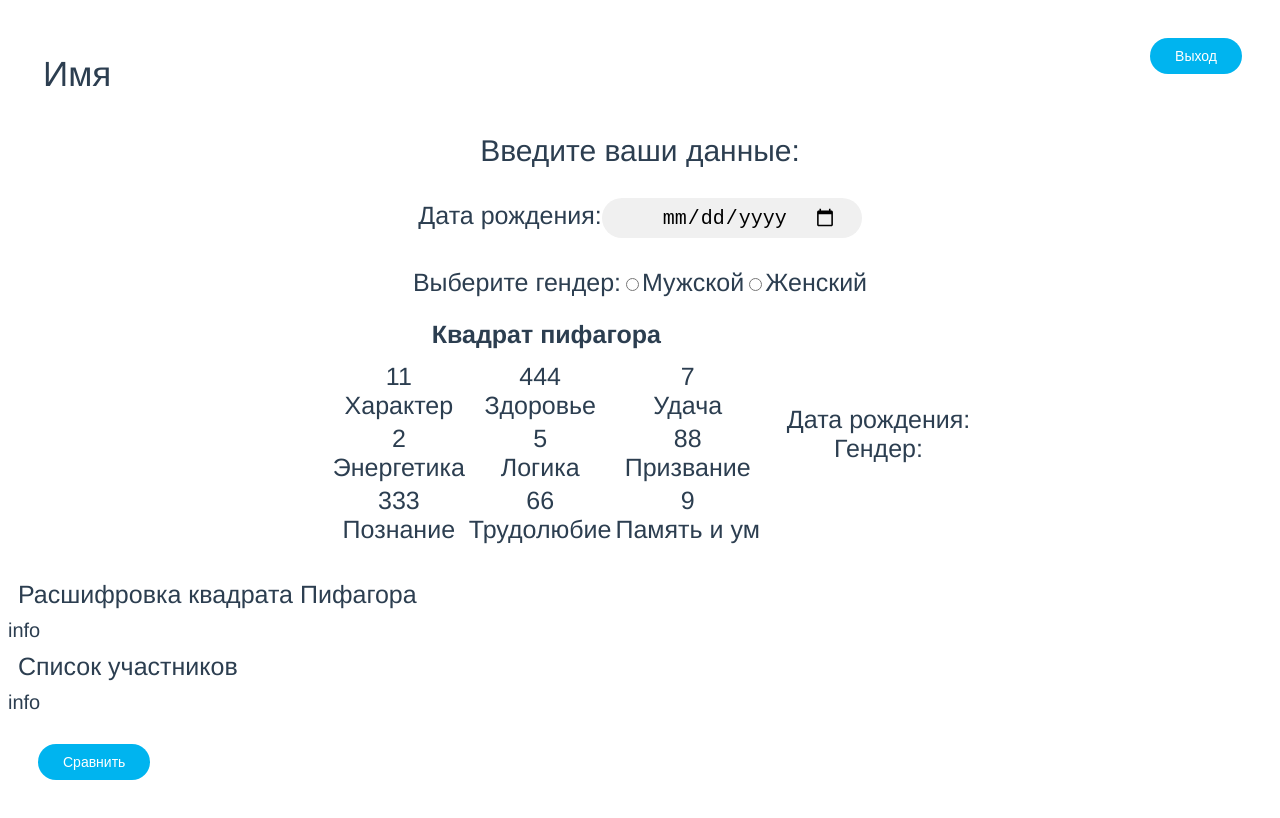
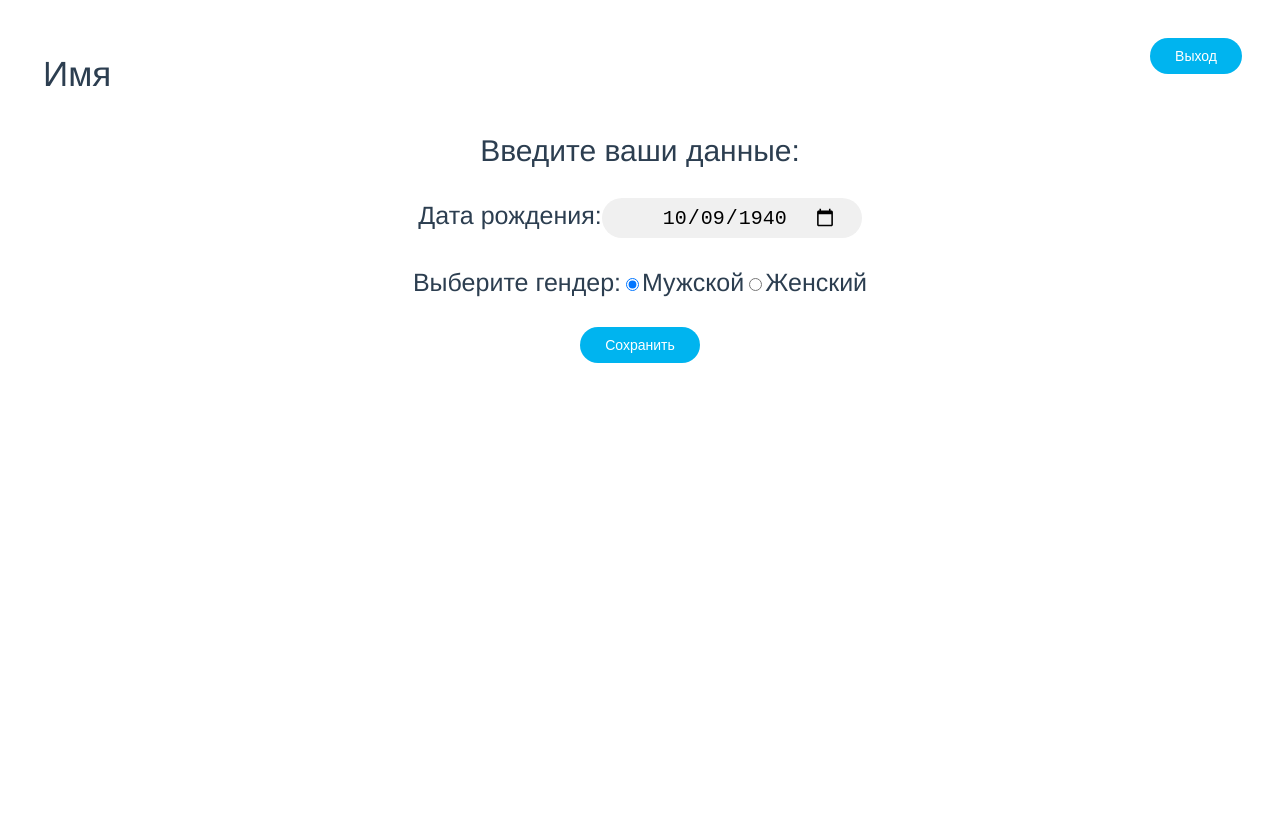
Before and after one commit to call-him-for-coffee/psycho-matrix, a Vue app in the folder vueproject/: page /about in a window 1280 px wide. Built offline with nearby package versions, Linux system fonts and the light colour scheme.

Commit message:
feat(frontend): about page

```diff
--- a/vueproject/src/api/common.js
+++ b/vueproject/src/api/common.js
@@ -1,4 +1,7 @@
 import axios from 'axios'
+
+export const BASE_URL = 'http://localhost:8000/'
+
 export const HTTP = axios.create({
-  baseURL: 'http://localhost:8000/'
+  baseURL: BASE_URL
 })
--- a/vueproject/src/views/AboutView.vue
+++ b/vueproject/src/views/AboutView.vue
@@ -3,14 +3,15 @@
   <div>
     <div class="container">
       <span class="name">Имя</span>
-      <nav><router-link to="/"><button class="button">Выход</button></router-link></nav>
+      <nav><router-link to="/"><button class="button" @click="onExitClick">Выход</button></router-link></nav>
     </div>
 
+    <form @submit.prevent="saveUserData" class="form-horizontal">
       <div class="InputData">
         <div class="title2">Введите ваши данные:</div>
         <div>
           <label for="birthday" class="bd">Дата рождения:</label>
-        <input type="date" class="form-control" id="birthday" v-model="birthday">
+          <input type="date" class="form-control" id="birthday" v-model="selectedDateOfBirth">
         </div>
         <div class="bd">
           <label for="gender">Выберите гендер:</label>
@@ -19,10 +20,15 @@
 
           <input type="radio" id="female" value="female" v-model="selectedGender">
           <label for="female">Женский</label>
+          <div><nav>
+            <button type="submit" class="btn">Сохранить</button>
+          </nav></div>
         </div>
       </div>
+    </form>
 
-    <div class="Matrix">
+
+    <div v-if="user_data_json" class="Matrix">
       <div align="center">
       <table>
         <tr>
@@ -31,20 +37,53 @@
             <div class="titlesquare" align="center"><b>Квадрат пифагора</b></div>
             <table class="square">
               <tr>
-                <td><div>11</div><div>Характер</div></td><td><div>444</div><div>Здоровье</div></td><td><div>7</div><div>Удача</div></td>
+                <td>
+                  <div>{{ user_data_json["psychodata"][0] }}</div>
+                  <div>Характер</div>
+                </td>
+                <td>
+                  <div>{{ user_data_json["psychodata"][1] }}</div>
+                  <div>Здоровье</div>
+                </td>
+                <td>
+                  <div>{{ user_data_json["psychodata"][2] }}</div>
+                  <div>Удача</div>
+                </td>
               </tr>
               <tr>
-                <td><div>2</div><div>Энергетика</div></td><td><div>5</div><div>Логика</div></td><td><div>88</div><div>Призвание</div></td>
+                <td>
+                  <div>{{ user_data_json["psychodata"][3] }}</div>
+                  <div>Энергетика</div>
+                </td>
+                <td>
+                  <div>{{ user_data_json["psychodata"][4] }}</div>
+                  <div>Логика</div>
+                </td>
+                <td>
+                  <div>{{ user_data_json["psychodata"][5] }}</div>
+                  <div>Призвание</div>
+                </td>
               </tr>
               <tr>
-                <td><div>333</div><div>Познание</div></td><td><div>66</div><div>Трудолюбие</div></td><td><div>9</div><div>Память и ум</div></td>
+                <td>
+                  <div>{{ user_data_json["psychodata"][6] }}</div>
+                  <div>Познание</div>
+                </td>
+                <td>
+                  <div>{{ user_data_json["psychodata"][7] }}</div>
+                  <div>Трудолюбие</div>
+                </td>
+                <td>
+                  <div>{{ user_data_json["psychodata"][8] }}</div>
+                  <div>Память и ум</div>
+                </td>
               </tr>
             </table>
           </div>
           </td>
           <td>
-            <div class="info">Дата рождения:</div>
-            <div class="info">Гендер:</div>
+            <div class="info">Дата рождения: {{ user_data_json["date_of_birth"] }}</div>
+            <div class="info">Гендер: {{ user_data_json["gender"] }}</div>
           </td>
         </tr>
       </table>
@@ -57,16 +96,92 @@
 
   </div>
 </template>
+
+
+
+
+
+
 <script>
+import { HTTP, BASE_URL } from "../api/common";
+
 export default {
   data() {
     return {
-      birthday: '',
-      selectedGender: ''
+      selectedDateOfBirth: "1940-10-09",
+      selectedGender: "male",
+      user_data_json: null,
+    }
+  },
+  methods: {
+    saveUserData() {
+      console.log("saveUserData")
+      console.log(this.selectedDateOfBirth)
+      console.log(this.selectedGender)
+
+      var gender = 0;
+      if (this.selectedGender == "male") {
+        gender = -1
+      } else if (this.selectedGender == "female") {
+        gender = 1
+      }
+      var user_id = localStorage.getItem("user_id")
+      var username = localStorage.getItem("username")
+      var username_link = `${BASE_URL}users/${user_id}/`
+      var payload = {
+            user: username_link,
+            date_of_birth: this.selectedDateOfBirth,
+            gender: gender,
+            favorite_color: "pink",
+      }
+
+      HTTP.post("/user-data/", payload)
+      .then(response => {
+        console.log(response.data);
+        this.$router.push("/about");
+      })
+      .catch(error => {
+        var response = JSON.parse(error.request.responseText);
+        if (response['user'] == "user data with this user already exists.") {
+          HTTP.put(`/user-data/${username}/`, payload)
+          .then(response => {
+            console.log(response)
+            this.user_data_json = response["data"]
+            this.user_data_json["psychodata"] = JSON.parse(this.user_data_json["psychodata"])
+            console.log(this.user_data_json)
+          })
+          .catch(error => {
+            var response = JSON.parse(error.request.responseText);
+            window.alert("Save UserData failed:\n\n" + JSON.stringify(response));
+            console.log(response)
+          })
+        } else {
+          window.alert("Save UserData failed:\n\n" + JSON.stringify(response));
+          console.log(response)
+        }
+      })
+    },
+    onExitClick() {
+      console.log("onExitClick")
+      localStorage.removeItem("username")
+      localStorage.removeItem("token")
+      localStorage.removeItem("user_id")
     }
   }
 };
+
+
+
 </script>
+
+
+
+
+
+
+
+
+
 
 <style>
 .titleS{
--- a/vueproject/src/views/HomeView.vue
+++ b/vueproject/src/views/HomeView.vue
@@ -45,6 +45,9 @@ export default {
       .then(response => {
         console.log(response.data);
         this.$router.push('/about');
+        localStorage.setItem('username', response.data['username'])
+        localStorage.setItem('token', response.data['token'])
+        localStorage.setItem('user_id', response.data['user_id'])
       })
       .catch(error => {
         var responseText = error.request.responseText;
```
Also changed, not shown: 1 other file (tests, documents, lock files or other folders). Lines whose indentation alone changed are shown as unchanged.
